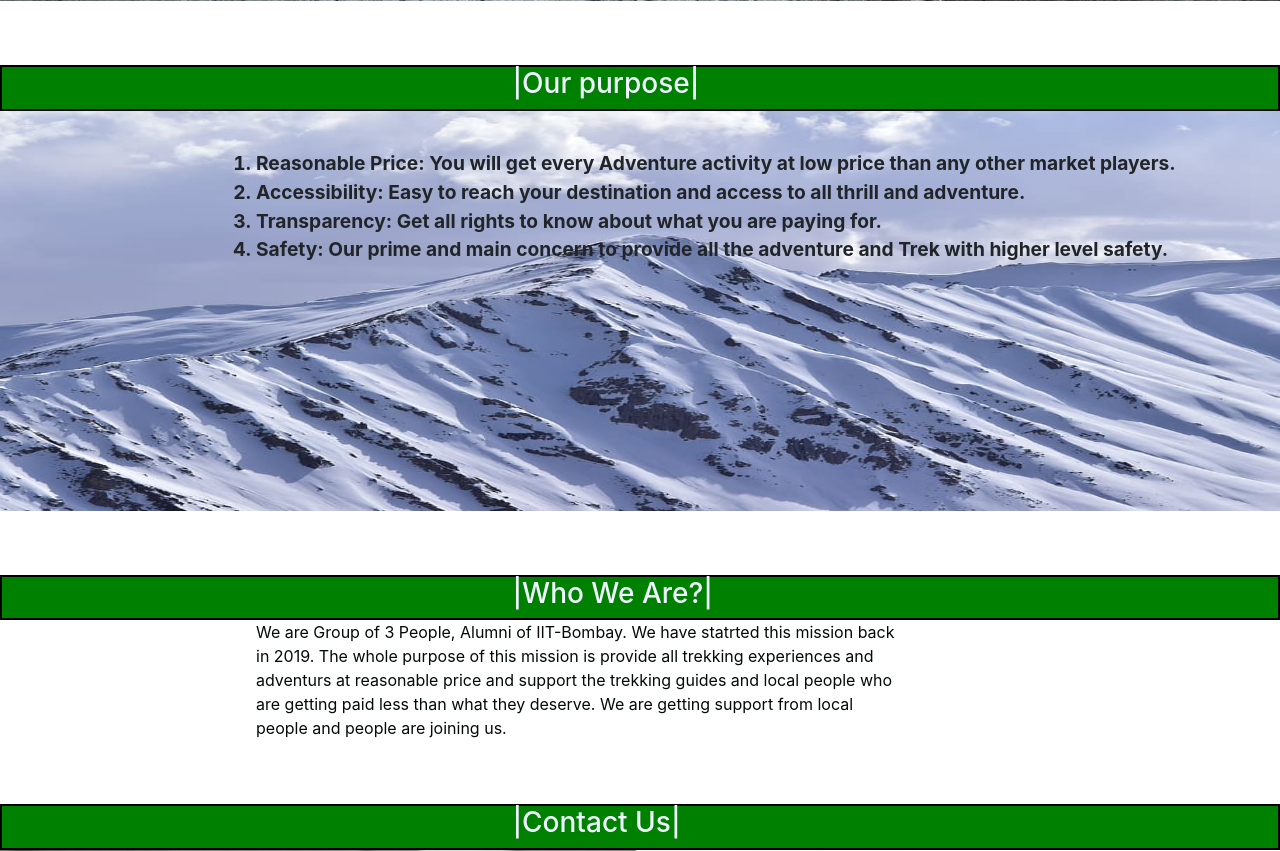
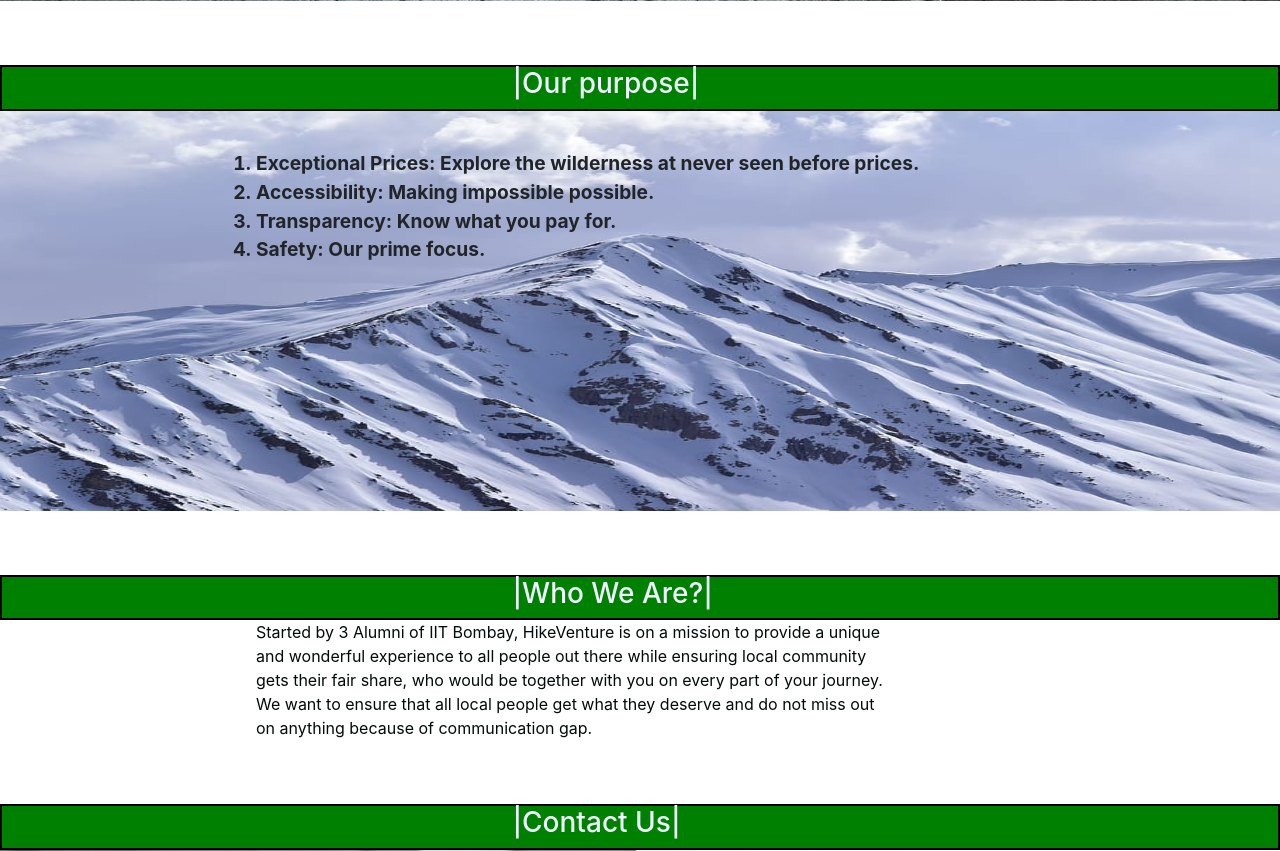
Before and after one commit to rah007/Hkeventure-1, a Django app: page / in a window 1280 px wide. Shown: the part 4163-5014 px from the top of the page. Run offline with Django 3.2, Linux system fonts and the light colour scheme; some libraries are stand-ins or nearby versions.

Commit message:
Update Index.html

```diff
--- a/Trek/templates/trek_v2/Index.html
+++ b/Trek/templates/trek_v2/Index.html
@@ -40,12 +40,12 @@ Home
                 class="dropdown-menu" aria-labelledby="navbarDropdown">
                 <!-- <p><a href="#C4">Jump to Chapter 4</a></p> -->
                 <p style="padding-left: 2%;"><a href="#Chadar">Chadar Trek</a></p>
-                <p style="padding-left: 2%;"><a href="#sham">Sham valley Trek</a></p>
+                <p style="padding-left: 2%;"><a href="#sham">Sham Valley Trek</a></p>
                 <p style="padding-left: 2%;"><a href="#nubra">Nubra Valley Trek</a></p>
                 <p style="padding-left: 2%;"><a href="#markha">Marka Valley Trek</a></p>
-                <p style="padding-left: 2%;"><a href="#stock">Stock kangri Trek</a></p>
+                <p style="padding-left: 2%;"><a href="#stock">Stock Kangri Trek</a></p>
                 <p style="padding-left: 2%;"><a href="#snow">Snow Leopard Trek</a></p>
-                <p style="padding-left: 2%;"><a href="#rumtse">Rumtse to TSO Morir Trek via Tsokar Lake</a></p>
+                <p style="padding-left: 2%;"><a href="#rumtse">Rumtse To TSO Morir Trek Via Tsokar Lake</a></p>
                 <!--<div class="dropdown-divider"></div> -->
                 <!--<a class="dropdown-item" href="#">Something else here</a>-->
               </div>
@@ -58,8 +58,8 @@ Home
               <div style="border: 1px green solid; width: 400%;background-color: rgb(240, 236, 230);"
                 class="dropdown-menu" aria-labelledby="navbarDropdown">
                 <!-- <p><a href="#C4">Jump to Chapter 4</a></p> -->
-                <p style="padding-left: 2%;"><a href="#srinagar">Srinagar - Leh via Khardungla Pass, Road Trip</a></p>
-                <p style="padding-left: 2%;"><a href="#darcha">Leh - Darcha via kargil - Shinkula pass, Road Trip</a>
+                <p style="padding-left: 2%;"><a href="#srinagar">Srinagar - Leh Via Khardungla Pass, Road Trip</a></p>
+                <p style="padding-left: 2%;"><a href="#darcha">Leh - Darcha Via Kargil - Shinkula Pass, Road Trip</a>
                 </p>
                 <!-- <a class="nav-link" href="/road_trip"><b>Road Trip</b></a> -->
             </li>
@@ -112,21 +112,21 @@ Home
           <img src="{% static 'images/chadar trek/c5.jpg' %}" class="d-block w-100" alt="...">
           <div class="carousel-caption d-none d-md-block">
             <h5>Chadar Trek</h5>
-            <p>Frozen river trek. full of adventure</p>
+            <p>Nothing like it</p>
           </div>
         </div>
         <div class="carousel-item">
           <img src="{% static 'images/sham1.jpg' %}" class="d-block w-100" alt="...">
           <div class="carousel-caption d-none d-md-block">
-            <h5>Sham valley</h5>
-            <p>Ladakhi culture with home stay hospitality</p>
+            <h5>Sham Valley</h5>
+              <p>Explore Ladakh and it's amazing hospitality</p>
           </div>
         </div>
         <div class="carousel-item active">
           <img src="{% static 'images/nubra.jpg' %}" class="d-block w-100" alt="...">
           <div class="carousel-caption d-none d-md-block">
             <h5>Nubra valley</h5>
-            <p>One of the most beautiful and pleasant valley</p>
+            <p>Untouched landscapes</p>
           </div>
         </div>
       </div>
@@ -202,8 +202,8 @@ Home
 
                           <!-- <button type="button" class="close" data-dismiss="modal">&times;</button> -->
                           <!-- <h5 class="">To enquire about Trek cotact us at: +91 6260022147</h5> -->
-                          <h5 class="modal-title">To enquire about Trek, contact us at: +91 6260022147 </br> To get the
-                            itinerary please send us your below details</h5>
+                          <h5 class="modal-title">Contact Us : +91 6260022147 </br> To get the
+                            itinerary please send us your details</h5>
                         </div>
                         <div class="modal-body">
                           <form action="." method="post"> {% csrf_token %}
@@ -213,7 +213,7 @@ Home
                                 <input type="text" class="form-control" name="firstName" id="firstName" placeholder=""
                                   value="" required="">
                                 <div class="invalid-feedback">
-                                  Valid first name is required.
+                                  This is a required field.
                                 </div>
                               </div>
                               <div class="col-md-6 mb-3">
@@ -221,7 +221,7 @@ Home
                                 <input type="text" class="form-control" name="lastName" id="lastName" placeholder=""
                                   value="" required="">
                                 <div class="invalid-feedback">
-                                  Valid last name is required.
+                                  This is a required field.
                                 </div>
                               </div>
                             </div>
@@ -234,20 +234,20 @@ Home
                                   <option>Chadar Trek</option>
                                   <!-- <option>Siachen Base Camp</option> -->
                                   <option>Nubra Valley</option>
-                                  <option>Sham valley Home stay Summer/Winter Trek</option>
+                                  <option>Sham Valley Home Stay Summer/Winter Trek</option>
                                   <option>Snow Leopard Trek</option>
                                   <option>Markha Valley Home stay Trek</option>
-                                  <option>Stock kangri Trek</option>
+                                  <option>Stock Kangri Trek</option>
                                   <option>Rumtse To Tso moriri Lake Trek</option>
-                                  <option>Manali to Leh Road Trip</option>
-                                  <option>Srinagar to Leh Road Trip</option>
-                                  <option>Leh to Darcha via singkula Road Trip</option>
+                                  <option>Manali To Leh Road Trip</option>
+                                  <option>Srinagar To Leh Road Trip</option>
+                                  <option>Leh To Darcha Via Singkula Road Trip</option>
                                   <option>Shey Valley Rock climbing</option>
-                                  <option>Suru valley Rock climbing</option>
+                                  <option>Suru Valley Rock climbing</option>
                                 </select>
                                 <!-- <input type="text" class="form-control" name="Trek Name" id="firstName" placeholder="" value="" required=""> -->
                                 <div class="invalid-feedback">
-                                  Valid input is required.
+                                  This is a required field.
                                 </div>
                               </div>
                             </div>
@@ -265,7 +265,7 @@ Home
                                 <input type="number" class="form-control" name="MobNo" id="MobNo" placeholder=""
                                   required="">
                                 <div class="invalid-feedback">
-                                  Please enter your Phone number.
+                                  Please enter your phone number.
                                 </div>
                               </div>
                             </div>
@@ -982,16 +982,16 @@ Home
     <div style="position: absolute; z-index: 9999; background-color: transparent;" class="value w-100">
       <ol style="font-size: 120%; margin-top: 3%; padding-left: 20%; font-weight: bold;">
         <li>
-          Reasonable Price: You will get every Adventure activity at low price than any other market players.
+          Exceptional Prices: Explore the wilderness at never seen before prices.
         </li>
         <li>
-          Accessibility: Easy to reach your destination and access to all thrill and adventure.
+          Accessibility: Making impossible possible.
         </li>
         <li>
-          Transparency: Get all rights to know about what you are paying for.
+          Transparency: Know what you pay for.
         </li>
         <li>
-          Safety: Our prime and main concern to provide all the adventure and Trek with higher level safety.
+          Safety: Our prime focus.
         </li>
       </ol>
       <!-- <h1
@@ -1011,11 +1011,9 @@ Home
   </div>
   <div style="margin-left: 20%;" class="about-us w-50">
     <p>
-      We are Group of 3 People, Alumni of IIT-Bombay. We have statrted this mission back in 2019. The whole
-      purpose of this mission is provide all trekking experiences and adventurs at reasonable price and
-      support the trekking guides and local people who are getting paid less than what they deserve. We are
-      getting support from local people
-      and people are joining us.
+      Started by 3 Alumni of IIT Bombay, HikeVenture is on a mission to provide a unique and wonderful experience to all people out there while ensuring local
+      community gets their fair share, who would be together with you on every part of your journey. We want to ensure that all local people get what they deserve
+      and do not miss out on anything because of communication gap.
     </p>
   </div>
   <div style="margin-top: 5%; border: 2px black solid; background-color: green;">
```
